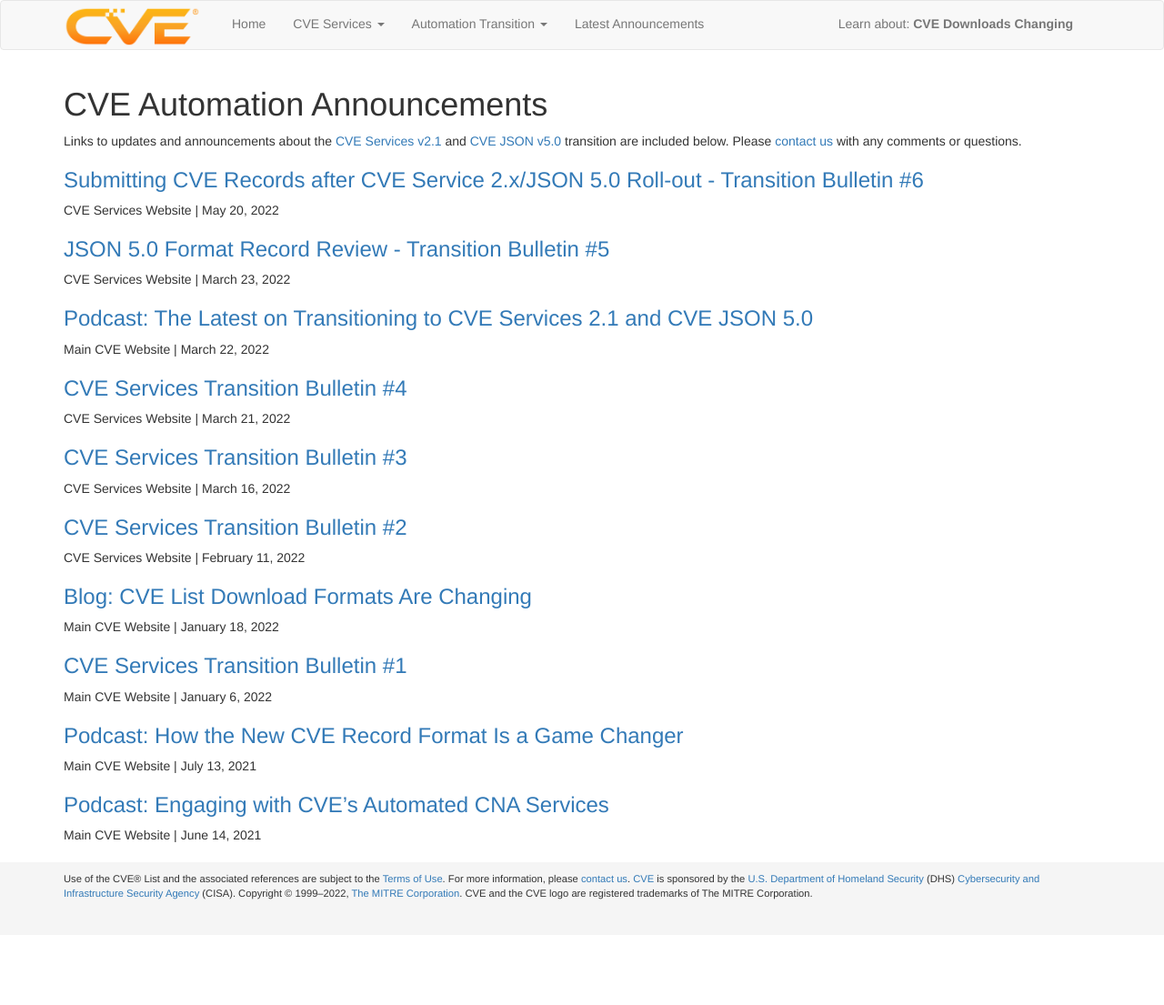
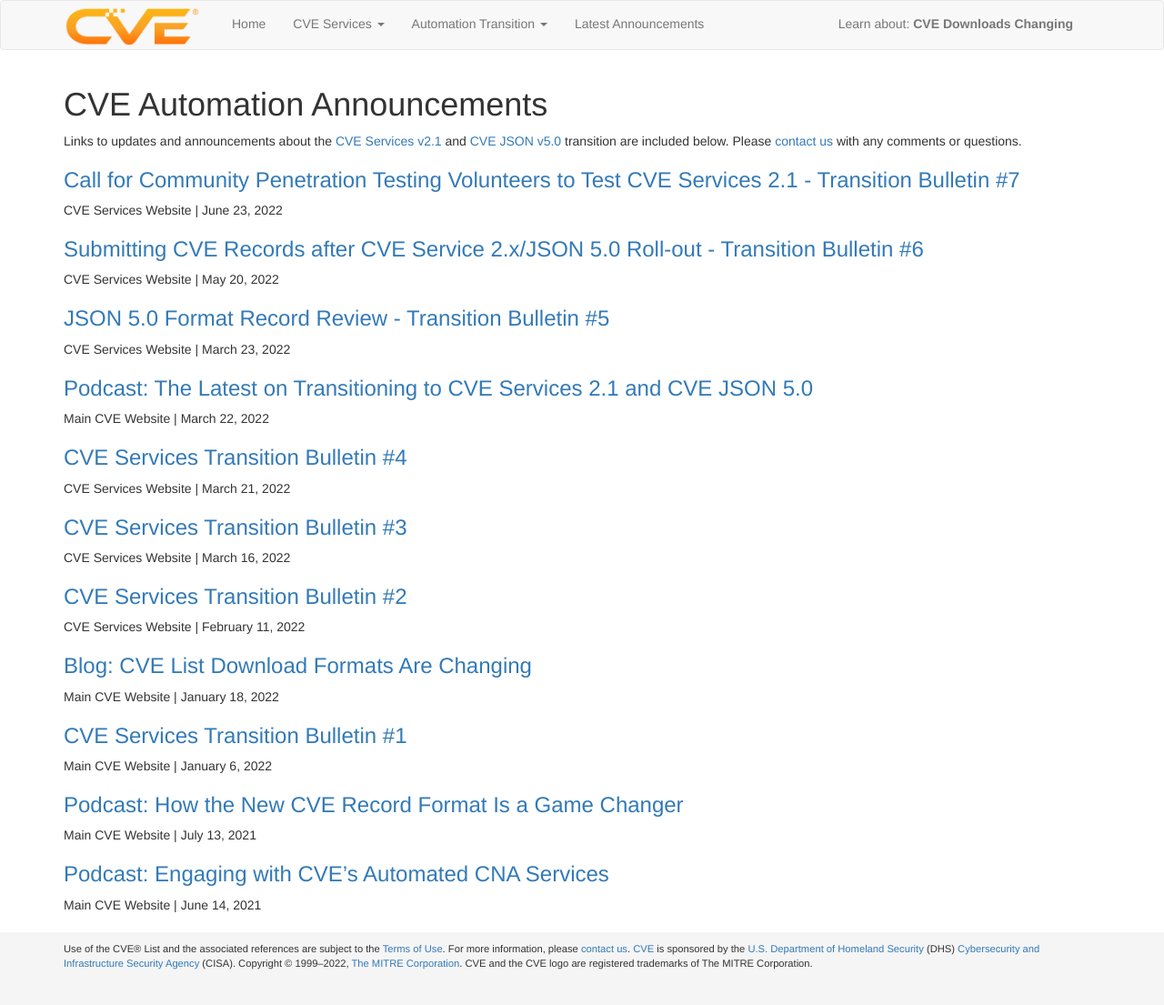
Before and after one commit to CVEProject/cveproject.github.io, a Jekyll site: the page built from automation-announcements.md, in a window 1280 px wide. Shown: the whole page at 91% size. Built offline with Jekyll 4.4.1, drawn with Linux system fonts in a browser that asks for light colours; nearby versions of some CDN libraries; before the commit the page ends 1028 px from its top, so only the background shows below that.

Commit message:
Update automation-announcements.md
Add "Call for Community Penetration Testing Volunteers to Test CVE Services 2.1 - Transition Bulletin #7 - June 23, 2022" item

```diff
--- a/automation-announcements.md
+++ b/automation-announcements.md
@@ -4,6 +4,9 @@ layout: page
 ---
 
 Links to updates and announcements about the [CVE Services v2.1](https://github.com/CVEProject/cve-services) and [CVE JSON v5.0](https://github.com/CVEProject/cve-schema/blob/master/schema/v5.0/CVE_JSON_5.0_schema.json) transition are included below. Please [contact us](https://cveform.mitre.org/) with any comments or questions.
+
+### [Call for Community Penetration Testing Volunteers to Test CVE Services 2.1 - Transition Bulletin #7](https://cveproject.github.io/automation-transition#bulletin-number-7)
+CVE Services Website | June 23, 2022
 
 ### [Submitting CVE Records after CVE Service 2.x/JSON 5.0 Roll-out - Transition Bulletin #6](https://cveproject.github.io/automation-transition#bulletin-number-6)
 CVE Services Website | May 20, 2022
```
